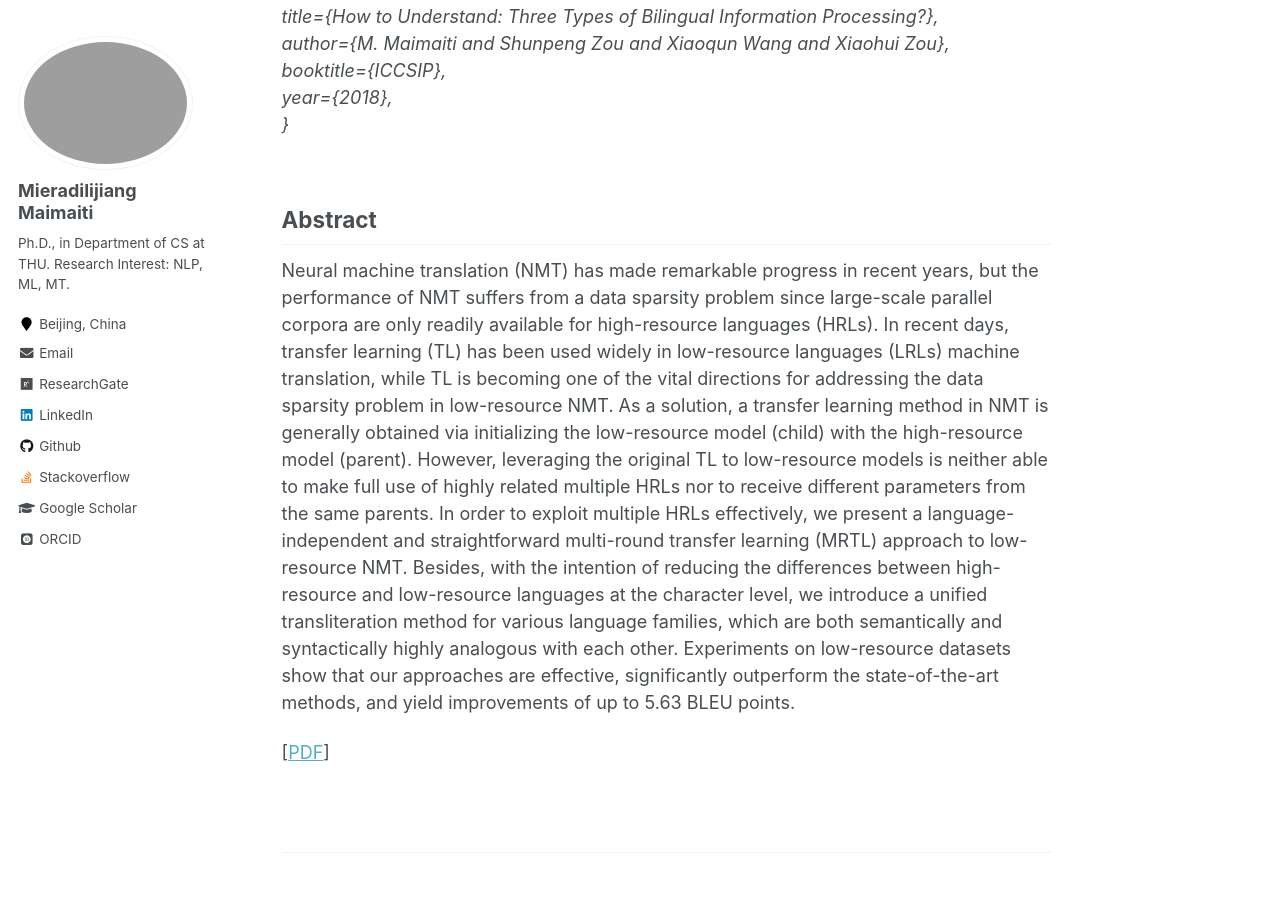
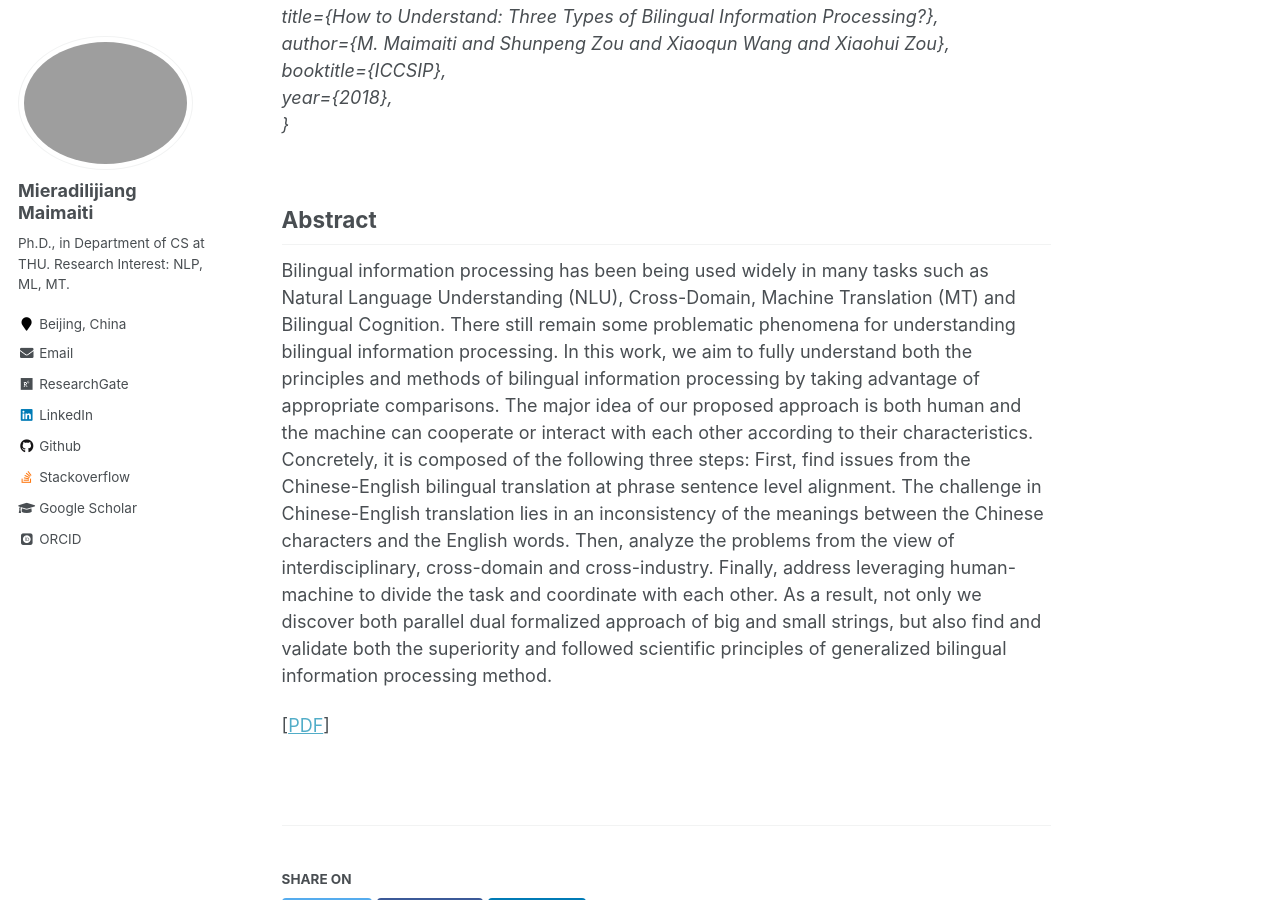
Before and after one commit to miradel51/miradel51.github.io, a Jekyll site: the page built from _publications/2018_iccssp_three_lan.md, in a window 1280 px wide and 900 px high, scrolled down 294 px. Built offline with Jekyll 4.4.1, drawn with Linux system fonts in a browser that asks for light colours; some web fonts are replaced.

Commit message:
Update 2018_iccssp_three_lan.md

```diff
--- a/_publications/2018_iccssp_three_lan.md
+++ b/_publications/2018_iccssp_three_lan.md
@@ -19,6 +19,6 @@ citation: '<br>
 
 ---
 <h2><strong>Abstract</strong></h2>
-Neural machine translation (NMT) has made remarkable progress in recent years, but the performance of NMT suffers from a data sparsity problem since large-scale parallel corpora are only readily available for high-resource languages (HRLs). In recent days, transfer learning (TL) has been used widely in low-resource languages (LRLs) machine translation, while TL is becoming one of the vital directions for addressing the data sparsity problem in low-resource NMT. As a solution, a transfer learning method in NMT is generally obtained via initializing the low-resource model (child) with the high-resource model (parent). However, leveraging the original TL to low-resource models is neither able to make full use of highly related multiple HRLs nor to receive different parameters from the same parents. In order to exploit multiple HRLs effectively, we present a language-independent and straightforward multi-round transfer learning (MRTL) approach to low-resource NMT. Besides, with the intention of reducing the differences between high-resource and low-resource languages at the character level, we introduce a unified transliteration method for various language families, which are both semantically and syntactically highly analogous with each other. Experiments on low-resource datasets show that our approaches are effective, significantly outperform the state-of-the-art methods, and yield improvements of up to 5.63 BLEU points.
+Bilingual information processing has been being used widely in many tasks such as Natural Language Understanding (NLU), Cross-Domain, Machine Translation (MT) and Bilingual Cognition. There still remain some problematic phenomena for understanding bilingual information processing. In this work, we aim to fully understand both the principles and methods of bilingual information processing by taking advantage of appropriate comparisons. The major idea of our proposed approach is both human and the machine can cooperate or interact with each other according to their characteristics. Concretely, it is composed of the following three steps: First, find issues from the Chinese-English bilingual translation at phrase sentence level alignment. The challenge in Chinese-English translation lies in an inconsistency of the meanings between the Chinese characters and the English words. Then, analyze the problems from the view of interdisciplinary, cross-domain and cross-industry. Finally, address leveraging human-machine to divide the task and coordinate with each other. As a result, not only we discover both parallel dual formalized approach of big and small strings, but also find and validate both the superiority and followed scientific principles of generalized bilingual information processing method.
 
 \[[PDF](https://link.springer.com/chapter/10.1007%2F978-981-13-7986-4_1)\]
```
